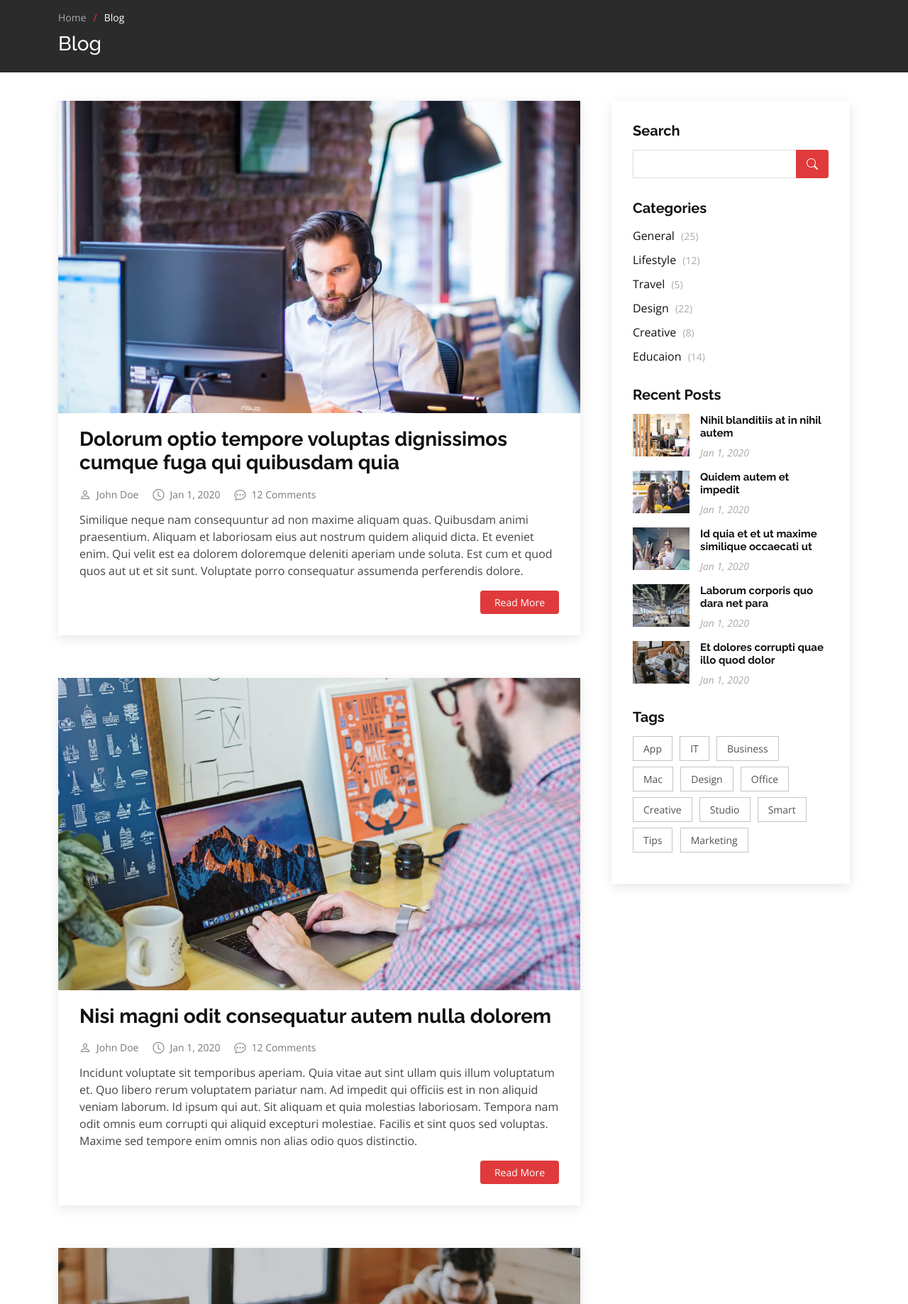
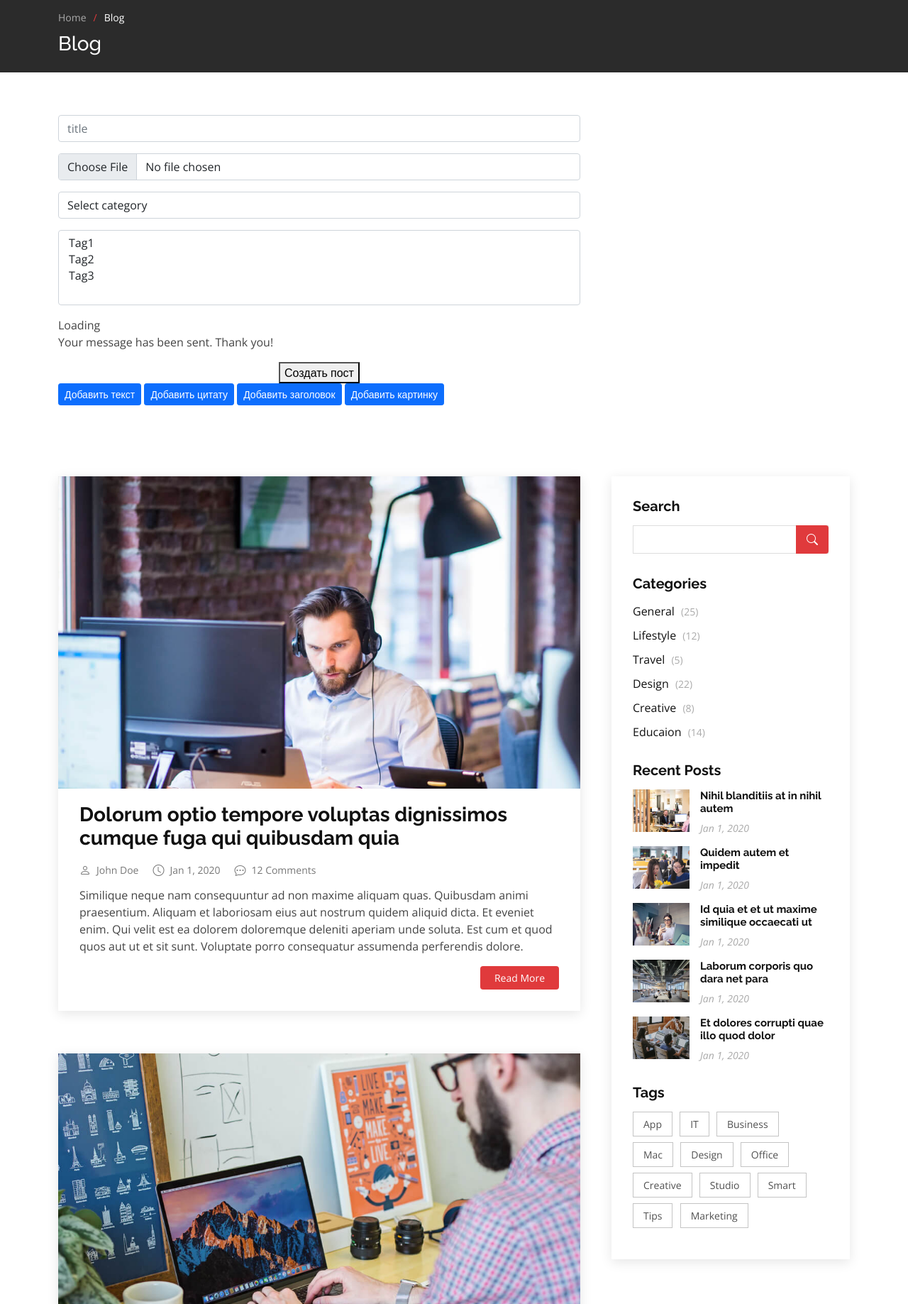
Before and after one commit to TheSleepyNomad/TutorWebsite, a Django app: page /blogs/ in a window 1280 px wide. Shown: the part 83-1920 px from the top of the page at 71% size. Run offline with Django 4.2, Linux system fonts and the light colour scheme; some libraries are stand-ins or nearby versions.

Commit message:
feat: write low skill custom cms for add article in blogs

```diff
--- a/blog/templates/blog/blog.html
+++ b/blog/templates/blog/blog.html
@@ -16,7 +16,48 @@
 
       </div>
     </section><!-- End Breadcrumbs -->
-
+    <section class="blog__tools">
+        <div class="container" data-aos="fade-down">
+            <div class="row">
+                <div class="col-lg-8 entries">
+                    <form action="" method="POST" class="php-email-form" id="blog-form" encType='multipart/form-data'>
+                        {% csrf_token %}
+                    <div class="col form-group mb-3">
+                      <input type="text" name="title" class="form-control" id="title" placeholder="title" required>
+                    </div>
+                    <div class="col form-group mb-3">
+                        <input type="file" name="entry-img" class="form-control" id="entry-img" placeholder="entry-img" required>
+                    </div>
+                    <div class="col form-group mb-3">
+                        <select name='category' class="form-control">
+                            <option selected>Select category</option>
+                            <option value="1">One</option>
+                            <option value="2">Two</option>
+                            <option value="3">Three</option>
+                        </select>
+                    </div>
+                    <div class="col form-group mb-3">
+                        <select name='tag' class="form-control" multiple>
+                            <option value="1">Tag1</option>
+                            <option value="2">Tag2</option>
+                            <option value="3">Tag3</option>
+                        </select>
+                    </div>
+                      <div class="my-3" id="last_el_blog_form">
+                        <div class="loading">Loading</div>
+                        <div class="error-message"></div>
+                        <div class="sent-message">Your message has been sent. Thank you!</div>
+                      </div>
+                      <div class="text-center"><button type="submit">Создать пост</button></div>
+                    </form>
+                    <button type="button" class="btn btn-primary btn-sm" id="blog_form_add_text">Добавить текст</button>
+                    <button type="button" class="btn btn-primary btn-sm" id="blog_form_add_quote">Добавить цитату</button>
+                    <button type="button" class="btn btn-primary btn-sm" id="blog_form_add_header">Добавить заголовок</button>
+                    <button type="button" class="btn btn-primary btn-sm" id="blog_form_add_img">Добавить картинку</button>
+                </div>
+            </div>
+        </div>
+    </section>
     <!-- ======= Blog Section ======= -->
     <section id="blog" class="blog">
       <div class="container" data-aos="fade-up">
@@ -241,3 +282,7 @@
 
   </main>
 {% endblock content %}
+
+{% block js %}
+<script src="{% static 'js/add_blog.js' %}"></script>
+{% endblock js %}
--- a/blog/views.py
+++ b/blog/views.py
@@ -1,9 +1,28 @@
 import re
+from turtle import title
 from django.shortcuts import render
-from .models import Article
-
+from .models import Article, Gallery, Tag, Category
+from landingpage.views import is_fetch
+from django.http import JsonResponse
+from datetime import datetime
 # Create your views here.
 def blog_list(request):
+    if is_fetch(request):
+        if len(request.FILES) > 1:
+            for img in range(1, len(request.FILES)):
+                image = request.FILES.get(f'gallary{img}')
+                time = datetime.now()
+                gallery = Gallery(title=f'gallery-{time.strftime("%d-%m-%Y %H:%M")}', image=image)
+                gallery.save()
+        article = Article(
+            title=request.POST.get('title'),
+            entry_image=request.FILES.get('entry-img'),
+            text=request.POST.get('text'),
+            category=Category.objects.get(pk=request.POST.get('category')),
+        )
+        article.save()
+        article.tags.set(Tag.objects.filter(pk__in=request.POST.get('tag')))
+        return JsonResponse({'status':'200', 'ok': True})
     return render(request,'blog/blog.html')
 
 def blog_detail(request, pk):
--- /dev/null
+++ b/static/js/add_blog.js
@@ -0,0 +1,131 @@
+// Форма
+const addBlogForm = document.querySelector("#blog-form")
+
+
+// Кнопки
+const addHeaderBtn = document.querySelector("#blog_form_add_header")
+const addTextBtn = document.querySelector("#blog_form_add_text")
+const addQuoteBtn = document.querySelector("#blog_form_add_quote")
+const addImgBtn = document.querySelector("#blog_form_add_img")
+const lastElForm = document.querySelector("#last_el_blog_form")
+// Шаблоны
+let textTemplate = `<div class="form-group"><textarea class="form-control" name="message" rows="5" placeholder="Message"></textarea></div>`
+let imgTemplate = `<div class="col form-group"><input type="file" name="entry-img" class="form-control" id="entry-img" placeholder="entry-img"></div>`
+let quoteTemplate = `<blockquote><p>Et vero doloremque tempore voluptatem ratione vel aut. Deleniti sunt animi aut. Aut eos aliquam doloribus minus autem quos.</p></blockquote>`
+
+clickCount = 1
+
+function handleHeaderBtn(btn, lastElForm, clickCount) {
+    btn.addEventListener('click', e => {
+        e.preventDefault()
+        let headerTemplate = `<div class="col form-group mb-3"><input type="text" name="header${clickCount}" class="form-control secObj" id="header" placeholder="title"></div>`
+        lastElForm.insertAdjacentHTML('beforebegin', headerTemplate)
+        clickCount++
+
+
+    })
+}
+
+
+function handleTextBtn(btn, lastElForm, clickCount) {
+    btn.addEventListener('click', e => {
+        e.preventDefault()
+        let textTemplate = `<div class="form-group mb-3"><textarea class="form-control secObj" name="text${clickCount}" rows="5" placeholder="Message" id="text"></textarea></div>`
+        lastElForm.insertAdjacentHTML('beforebegin', textTemplate)
+        clickCount++
+
+
+    })
+}
+
+
+function handleQuoteBtn(btn, lastElForm, clickCount) {
+    btn.addEventListener('click', e => {
+        e.preventDefault()
+        let quoteTemplate = `<div class="form-group mb-3"><textarea class="form-control secObj" name="quote${clickCount}" rows="5" placeholder="Message" id="quote"></textarea></div>`
+        lastElForm.insertAdjacentHTML('beforebegin', quoteTemplate)
+        clickCount++
+
+
+    })
+}
+
+
+function handleImgBtn(btn, lastElForm, clickCount) {
+    btn.addEventListener('click', e => {
+        e.preventDefault()
+        let imgTemplate = `<div class="col form-group mb-3"><input type="file" name="gallary${clickCount}" class="form-control secObj" id="img" placeholder="entry-img"></div>`
+        lastElForm.insertAdjacentHTML('beforebegin', imgTemplate)
+        clickCount++
+        console.log(clickCount);
+
+
+    })
+}
+
+handleHeaderBtn(addHeaderBtn, lastElForm, clickCount)
+handleTextBtn(addTextBtn, lastElForm, clickCount)
+handleQuoteBtn(addQuoteBtn, lastElForm, clickCount)
+handleImgBtn(addImgBtn, lastElForm, clickCount)
+
+function handleSubmit(addBlogForm) {
+    addBlogForm.addEventListener("submit", e => {
+        // Отключаем обновление страницы
+        e.preventDefault();
+        let entry_img = document.querySelector("#entry-img")
+        // Добавляем анимацию загрузки
+        addBlogForm.querySelector('.loading').classList.add('d-block')
+        // Собираем данные с формы
+
+        let allSecondObj = document.querySelectorAll('.secObj');
+        console.log(allSecondObj);
+        let textDataTemplate = []
+        for (let i of allSecondObj) {
+            if (i.id == 'header') {
+                textDataTemplate.push(`<h3>${i.value}</h3>`)
+            }
+            if (i.id == 'text') {
+                textDataTemplate.push(`<p>${i.value}</p>`)
+            }
+            if (i.id == 'quote') {
+                textDataTemplate.push(`<blockquote><p>${i.value}</p></blockquote>`)
+            }
+            if (i.id == 'img') {
+                textDataTemplate.push(`<img src="/media/images/${i.files[0].name}" class="img-fluid" alt="">`)
+            }
+        }
+        textData = `<div class="entry-content">${textDataTemplate.join('')}</div>`
+        formData = new FormData(addBlogForm);
+        formData.append("text", textData);
+
+
+
+
+
+
+
+
+
+
+        // formData.append('entry_img', entry_img.files[0])
+        fetch('', {
+            method: 'POST',
+            headers: {
+                "X-Requested-With": "XMLHttpRequest",
+            },
+            body: formData,
+        })
+            .then(response => {
+                if (response.ok) {
+                    console.log(response);
+                }
+            })
+            .then(data => {
+                addBlogForm.querySelector('.loading').classList.remove('d-block')
+                addBlogForm.querySelector('.sent-message').classList.add('d-block')
+                addBlogForm.reset()
+            });
+    })
+}
+
+handleSubmit(addBlogForm)
```
Also changed, not shown: db.sqlite3, media/blogs_banners/blog-1.jpg (deleted), media/images/WhatsApp_Image_2021-12-24_at_15.34.41.jpeg (deleted), media/images/tattoo.jpg (deleted), media/images/Заявление.jpg (deleted).
